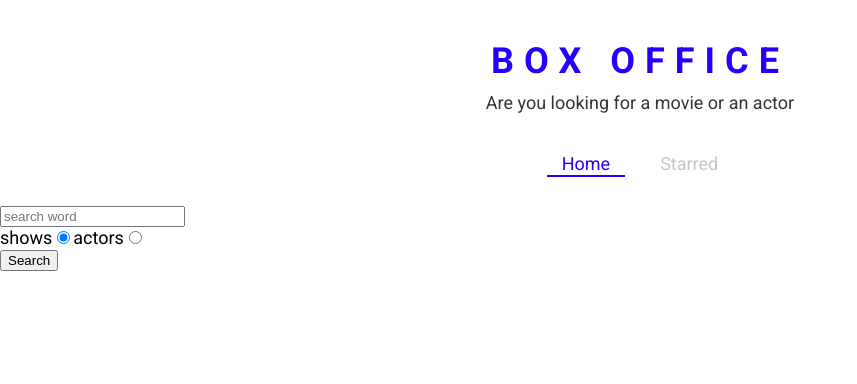
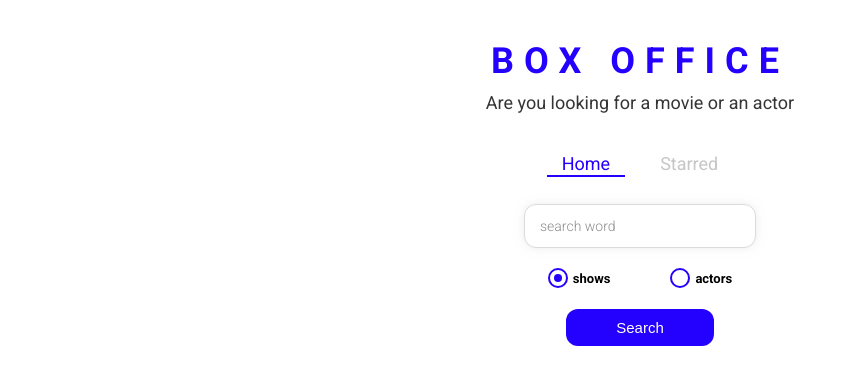
Before and after one commit to fayizmk/box-office, a React (Create React App) app: page / in a window 1280 px wide. Shown: the top 384 px of the page, without its empty margins (0-857 px from the left). Built offline with nearby package versions, Linux system fonts and the light colour scheme.

Commit message:
finished the entire app

```diff
--- /dev/null
+++ b/src/components/CustomRadio.jsx
@@ -0,0 +1,68 @@
+import React from 'react';
+import styled from 'styled-components';
+
+const RadioWrapper = styled.label`
+  display: block;
+  position: relative;
+  padding-left: 25px;
+  cursor: pointer;
+  font-size: 13px;
+  user-select: none;
+  font-weight: 700;
+  line-height: 1.65;
+
+  input {
+    position: absolute;
+    opacity: 0;
+    cursor: pointer;
+  }
+
+  span {
+    position: absolute;
+    top: 0;
+    left: 0;
+    height: 16px;
+    width: 16px;
+    background-color: #fff;
+    border: 2px solid ${({ theme }) => theme.mainColors.blue};
+    border-radius: 50%;
+  }
+
+  input:checked ~ span {
+    background-color: #fff;
+    border: 2px solid ${({ theme }) => theme.mainColors.blue};
+  }
+
+  span:after {
+    content: '';
+    position: absolute;
+    display: none;
+  }
+
+  input:checked ~ span:after {
+    display: block;
+  }
+
+  span:after {
+    top: 4px;
+    left: 4px;
+    width: 8px;
+    height: 8px;
+    border-radius: 50%;
+    background: ${({ theme }) => theme.mainColors.blue};
+  }
+`;
+
+const CustomRadio = ({ label, ...restProps }) => {
+  return (
+    <div>
+      <RadioWrapper htmlFor={restProps.id}>
+        {label}
+        <input {...restProps} type="radio" />
+        <span />
+      </RadioWrapper>
+    </div>
+  );
+};
+
+export default CustomRadio;
--- a/src/pages/Home.jsx
+++ b/src/pages/Home.jsx
@@ -1,9 +1,15 @@
 import React, { useState } from 'react';
 import ActorGrid from '../components/actor/ActorGrid';
+import CustomRadio from '../components/CustomRadio';
 import { MainPageLayout } from '../components/MainPageLayout';
 import ShowGrid from '../components/show/ShowGrid';
 import { apiGet } from '../misc/config';
 import { useLastQuery } from '../misc/custom-hooks';
+import {
+  RadioInputsWrapper,
+  SearchButtonWrapper,
+  SearchInput,
+} from './Home.styled';
 
 const Home = () => {
   const [input, setInput] = useLastQuery();
@@ -47,38 +53,39 @@
   };
   return (
     <MainPageLayout>
-      <input
+      <SearchInput
         type="text "
         placeholder="search word"
         onChange={onInputchange}
         onKeyDown={onKeyDown}
         value={input}
       />
-      <div>
-        <label htmlFor="show-search">
-          shows
-          <input
+      <RadioInputsWrapper>
+        <div>
+          <CustomRadio
+            label="shows"
             id="show-search"
-            type="radio"
             value="shows"
             checked={isShowSearch}
             onChange={onRadioChange}
           />
-        </label>
-        <label htmlFor="actor-search">
-          actors
-          <input
+        </div>
+        <div>
+          <CustomRadio
+            label="actors"
             id="actor-search"
-            type="radio"
             value="people"
             checked={!isShowSearch}
             onChange={onRadioChange}
           />
-        </label>
-      </div>
-      <button type="button" onClick={onSearch}>
-        Search
-      </button>
+        </div>
+      </RadioInputsWrapper>
+
+      <SearchButtonWrapper>
+        <button type="button" onClick={onSearch}>
+          Search
+        </button>
+      </SearchButtonWrapper>
       {renderResults()}
     </MainPageLayout>
   );
--- /dev/null
+++ b/src/pages/Home.styled.jsx
@@ -0,0 +1,49 @@
+import styled from 'styled-components';
+
+export const SearchInput = styled.input`
+  display: block;
+  font-family: 'Roboto', sans-serif;
+  width: 200px;
+  margin: auto;
+  outline: none;
+  padding: 13px 15px;
+  border: 1px solid #dbdbdb;
+  box-shadow: 0px 0px 10px 0px rgba(219, 219, 219, 0.5);
+  font-size: 14px;
+  border-radius: 12px;
+  color: #8d8d8d;
+
+  &::placeholder {
+    font-weight: 300;
+    color: #8d8d8d;
+  }
+`;
+
+export const RadioInputsWrapper = styled.div`
+  display: flex;
+  justify-content: center;
+  margin: 20px 0;
+
+  div {
+    margin: 0 15px;
+  }
+`;
+
+export const SearchButtonWrapper = styled.div`
+  text-align: center;
+  margin-bottom: 35px;
+
+  button {
+    color: #fff;
+    background-color: ${({ theme }) => theme.mainColors.blue};
+    margin: auto;
+    padding: 10px 50px;
+    font-size: 15px;
+    border: none;
+    outline: none;
+    border-radius: 12px;
+    &:hover {
+      cursor: pointer;
+    }
+  }
+`;
--- a/src/pages/Show.jsx
+++ b/src/pages/Show.jsx
@@ -31,13 +31,14 @@
           tags={show.genres}
         />
         <h2>Details</h2>
+
         <Details
           status={show.status}
           network={show.network}
           premiered={show.premiered}
         />
       </ShowPageWrapper>
-
+      <br />
       <InfoBlock>
         <h2>Seasons</h2>
         <Seasons seasons={show._embedded.seasons} />
```
